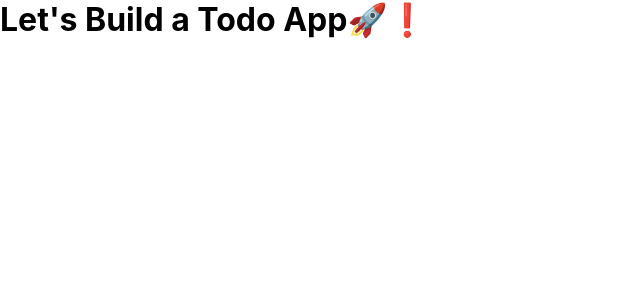
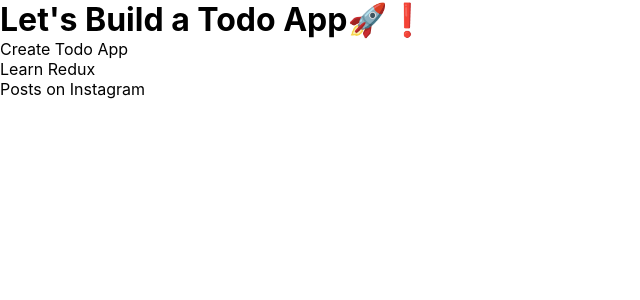
Before and after one commit to kjx63pro/simple_todo_app_with_react_hooks, a React (Create React App) app: page / in a window 1280 px wide. Shown: the top 300 px of the page, without its empty margins (0-640 px from the left). Built offline with nearby package versions, Linux system fonts and the light colour scheme.

Commit message:
Create hard-corded global state and pass that into the child Todo Component

```diff
--- a/src/App.js
+++ b/src/App.js
@@ -1,10 +1,27 @@
-import React from 'react';
+import React, { useState } from 'react';
 import './App.css';
+import Todo from './components/Todo';
 
 function App() {
+  const [todos, setTodos] = useState([
+    {
+      text: 'Create Todo App',
+      isCompleted: false,
+    },
+    {
+      text: 'Learn Redux',
+      isCompleted: false,
+    },
+    {
+      text: 'Posts on Instagram',
+      isCompleted: false,
+    },
+  ]);
+
   return (
     <div className='app'>
       <h1>Let's Build a Todo App🚀❗️</h1>
+      <Todo todos={todos} />
     </div>
   );
 }
--- /dev/null
+++ b/src/components/Todo.js
@@ -0,0 +1,13 @@
+import React from 'react';
+
+const Todo = ({ todos }) => {
+  return (
+    <div className='todo'>
+      {todos.map((todo, index) => (
+        <p>{todo.text}</p>
+      ))}
+    </div>
+  );
+};
+
+export default Todo;
```
Also changed, not shown: src/components/Todo.css (added).
